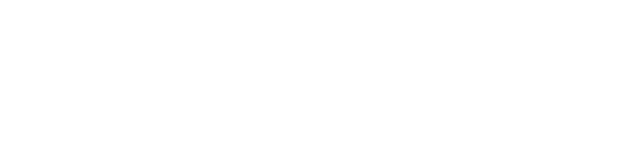
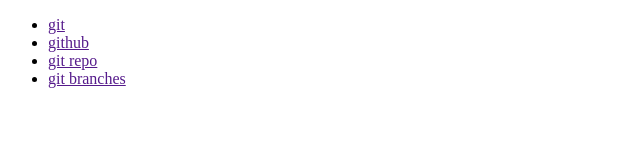
Before and after one commit to frankjr212711/git_sampling, a plain HTML site: page index.html in a window 1280 px wide. Shown: the whole page, without its empty margins (0-640 px from the left). Drawn offline with Linux system fonts and the light colour scheme.

Commit message:
added header elements

```diff
--- a/index.html
+++ b/index.html
@@ -4,9 +4,23 @@
     <meta charset="UTF-8">
     <meta http-equiv="X-UA-Compatible" content="IE=edge">
     <meta name="viewport" content="width=device-width, initial-scale=1.0">
+
     <title>git sampling...</title>
 </head>
 <body>
+    <div class="container">
+        <header>
+            <nav>
+                <ul>
+                    <li><a href="">git</a></li>
+                    <li><a href="">github</a></li>
+                    <li><a href="">git repo</a></li>
+                    <li><a href="">git branches</a></li>
+                </ul>
+            </nav>
+        </header>
+    </div>
+
 
 </body>
 </html>
```
